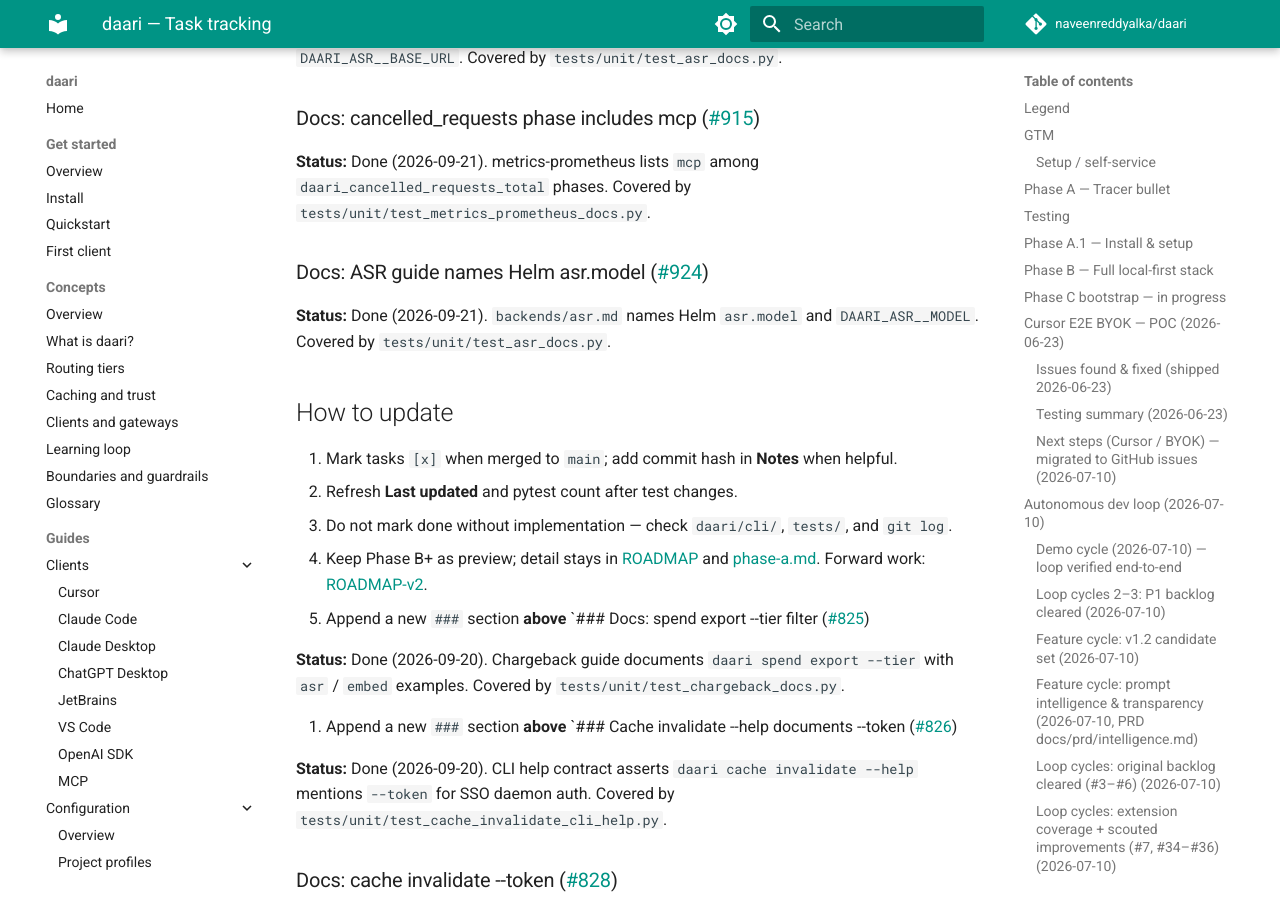
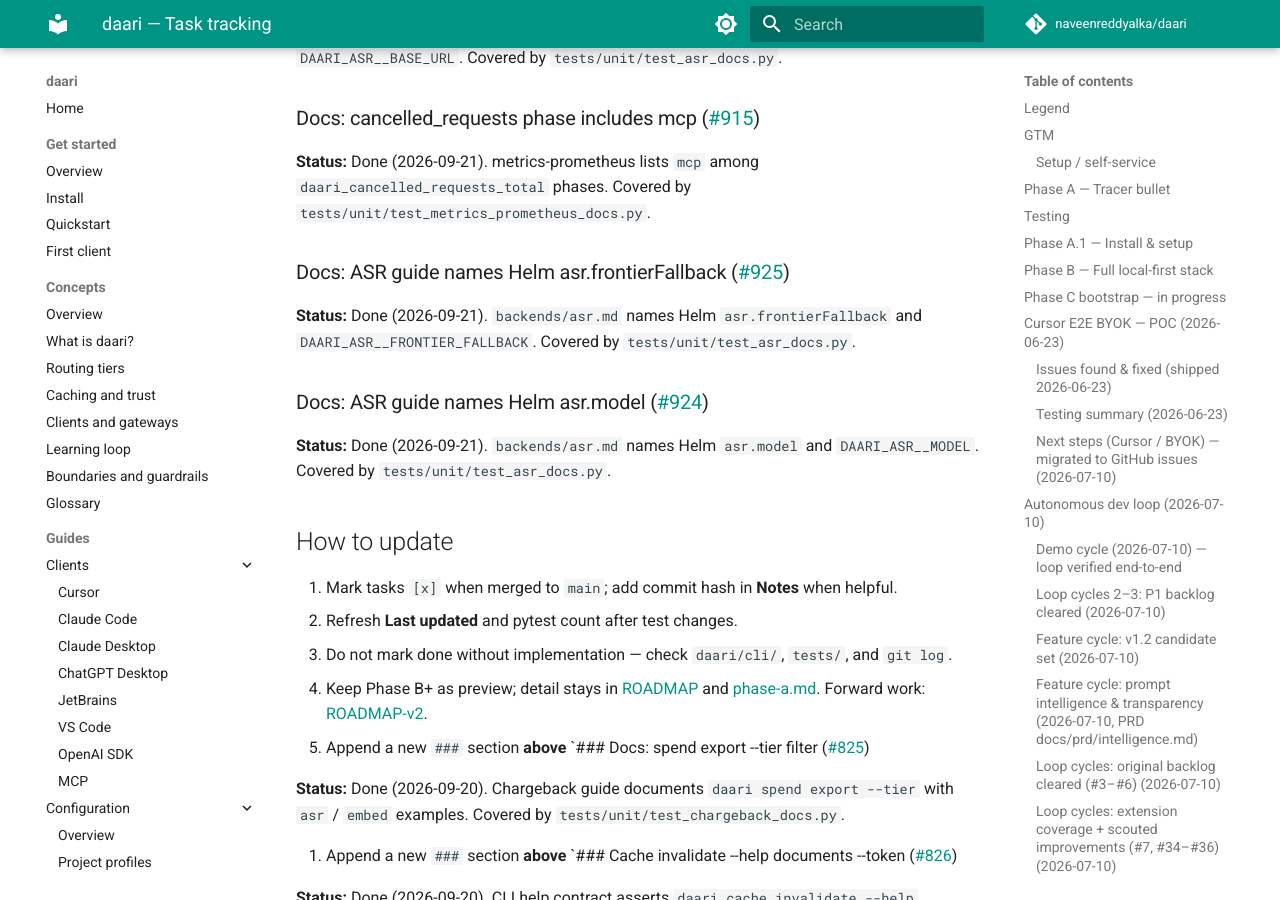
Before and after one commit to naveenreddyalka/daari, an MkDocs documentation site: the page built from docs/TRACKING.md, in a window 1280 px wide and 900 px high, scrolled down 94233 px. Built offline with MkDocs 1.6.1 and Material for MkDocs 9.7.7, drawn with Linux system fonts in a browser that asks for light colours; comment, search, counter and statistics services are not loaded.

Commit message:
docs(guide): note Helm asr.frontierFallback in the ASR guide (#930)
The speech page has to name the chart flag that can send audio off-box, and that the default stays off.

Co-authored-by: Cursor <cursoragent@cursor.com>

```diff
--- a/docs/TRACKING.md
+++ b/docs/TRACKING.md
@@ -3944,6 +3944,13 @@ when set; empty default omits env. Documented in capacity-helm. Covered by
 `tests/unit/test_metrics_prometheus_docs.py`.
 
 
+### Docs: ASR guide names Helm asr.frontierFallback ([#925](https://github.com/naveenreddyalka/daari/issues/925))
+
+<!-- tracking:#925 -->
+**Status:** Done (2026-09-21). `backends/asr.md` names Helm
+`asr.frontierFallback` and `DAARI_ASR__FRONTIER_FALLBACK`. Covered by
+`tests/unit/test_asr_docs.py`.
+
 ### Docs: ASR guide names Helm asr.model ([#924](https://github.com/naveenreddyalka/daari/issues/924))
 
 <!-- tracking:#924 -->
```
Also changed, not shown: docs/developer/guides/backends/asr.md (+1 -1 lines), 1 other file.
